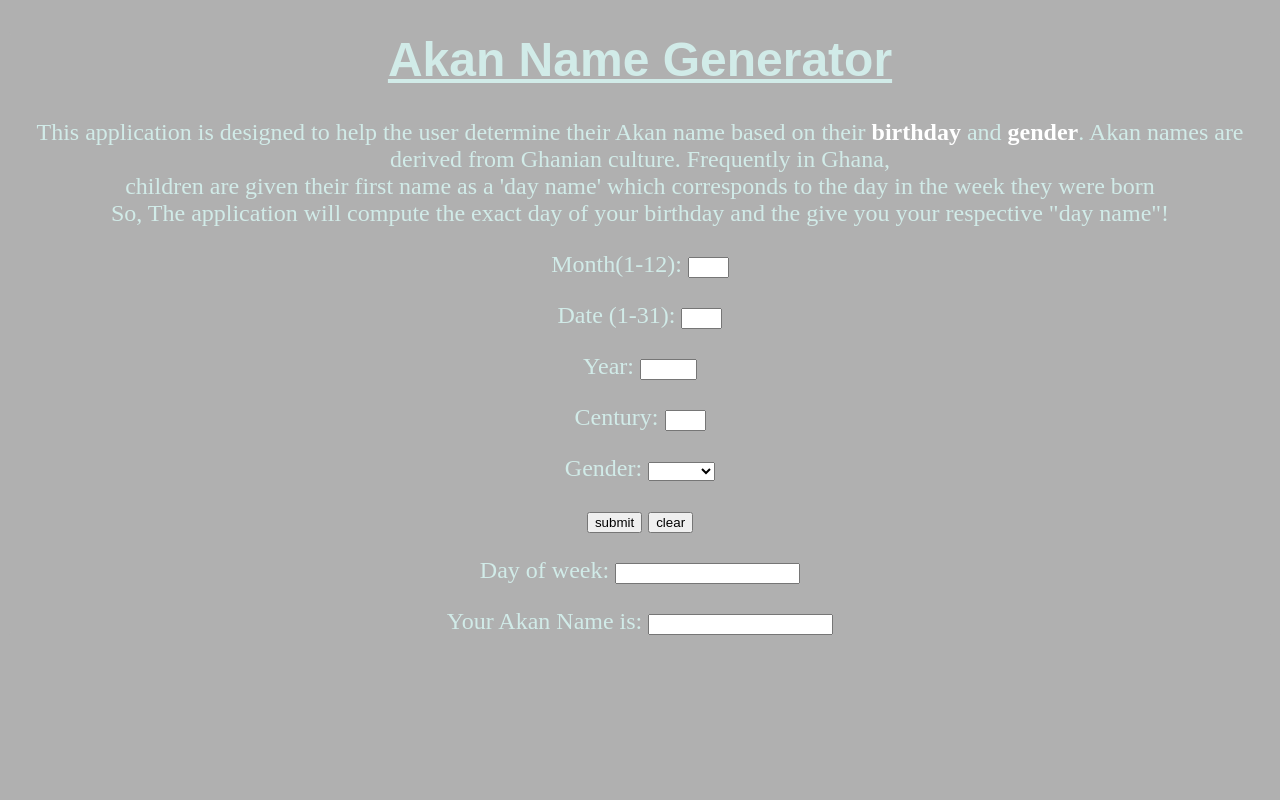
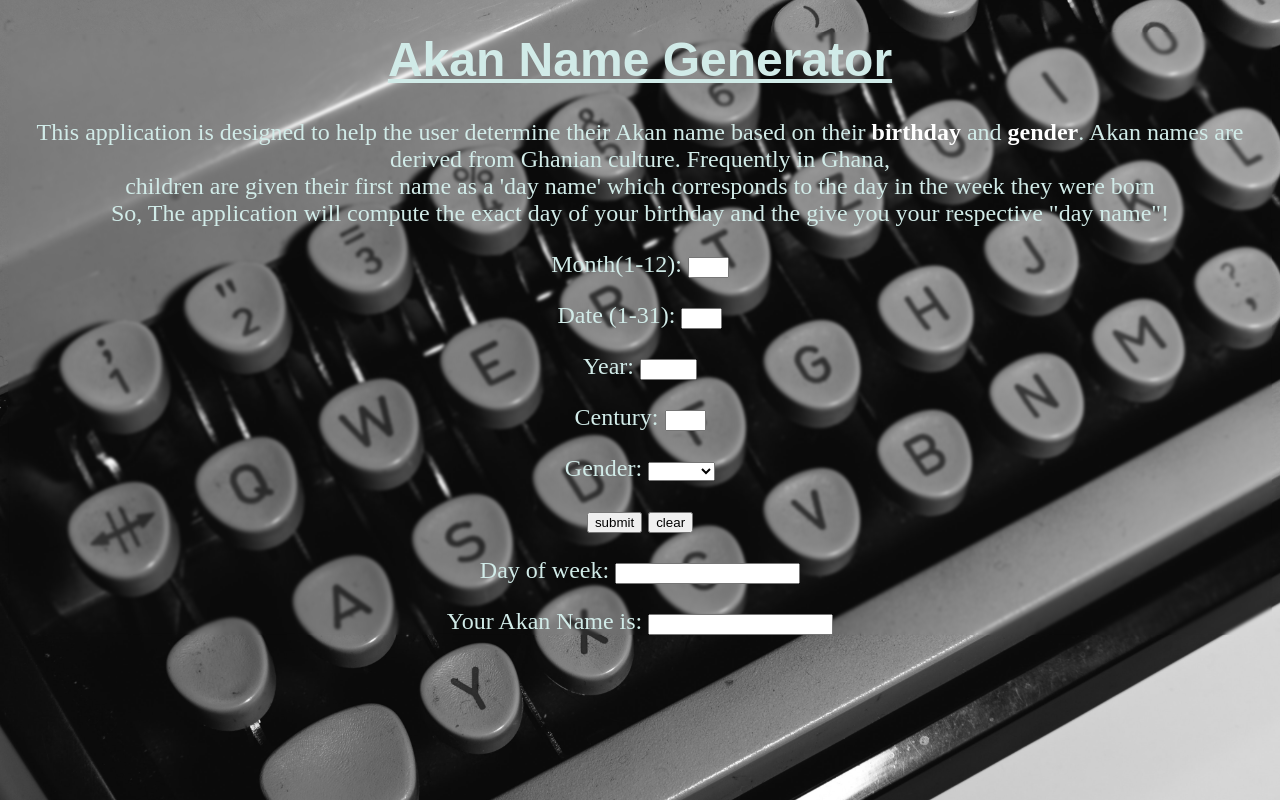
Before and after one commit to Missy-Olivia/Akan-name-generator, a plain HTML site: page index.html in a window 1280 px wide. Drawn offline with Linux system fonts and the light colour scheme; the site is published under a folder, as on GitHub Pages, so addresses that start at the root find nothing.

Commit message:
update css

```diff
--- a/css/styles.css
+++ b/css/styles.css
@@ -13,7 +13,7 @@ body{
     color: rgb(209, 235, 232);
     text-align: center;
     font-size: 1.5em;
-    background-image: url('/css/bg3.jpg');
+    background-image: url('../css/bg3.jpg');
     background-repeat: no-repeat ;
     background-size: cover;
     backdrop-filter: blur(1.5px);
```
